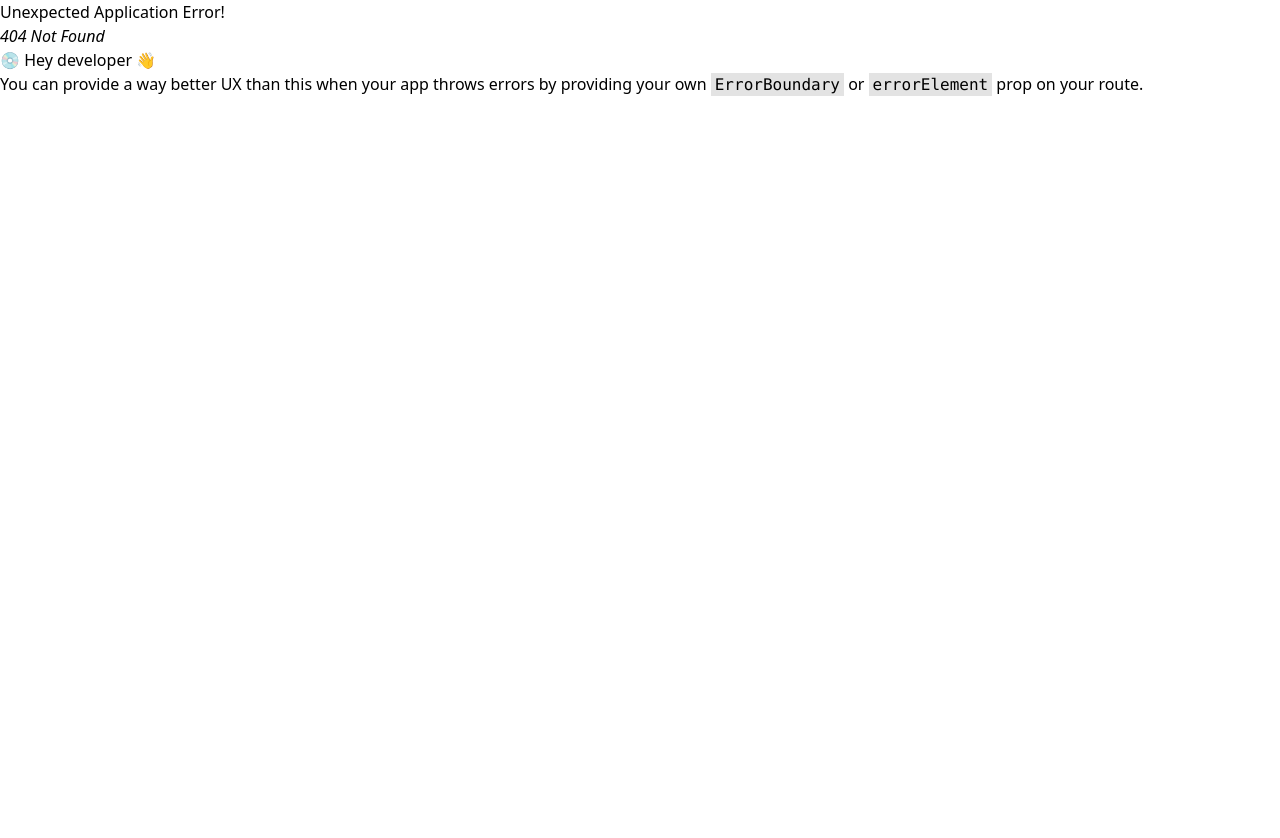
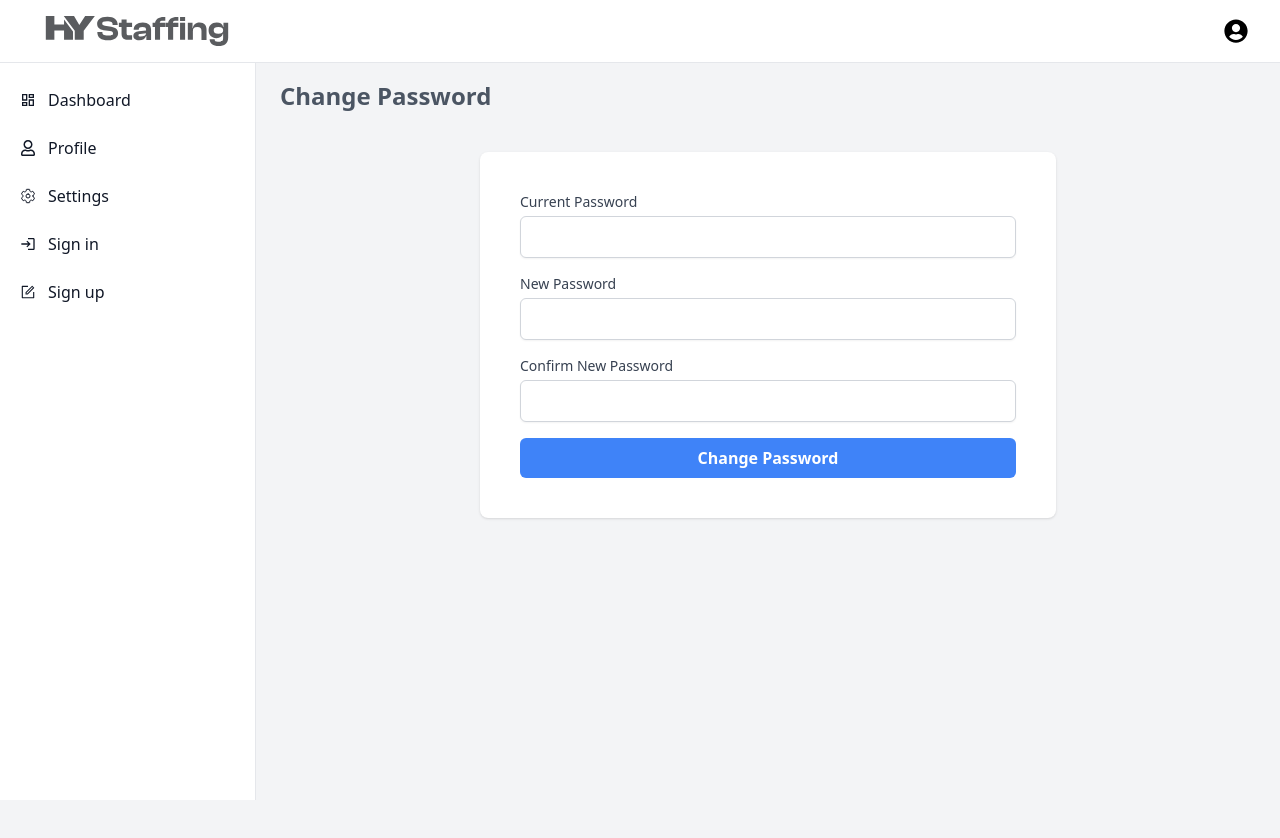
Before and after one commit to abdusbdcalling/hy-staffing-dashboard, a React (Vite) app: page /dashboard/change-password in a window 1280 px wide. Before the commit this address had no page. Shown: the top 838 px of the page. Before the commit the page ends 800 px from the top, so only its background shows below. Built offline with nearby package versions, Linux system fonts and the light colour scheme.

Commit message:
dasshboard layout updated

```diff
--- a/src/components/dashboard/DashboardSidebar.jsx
+++ b/src/components/dashboard/DashboardSidebar.jsx
@@ -4,8 +4,23 @@ import { IoSettingsOutline } from 'react-icons/io5';
 import { MdLogin } from 'react-icons/md';
 import { AiOutlineForm } from 'react-icons/ai';
 import { Link } from 'react-router-dom';
+import { useState } from 'react';
+import SettingsNavbar from './SettingsNavbar';
 
-function DashboardSidebar() {
+function DashboardSidebar({ toggleSidebar }) {
+  const [isSettingsOpen, setSettingsOpen] = useState(false);
+
+  const toggleSettings = () => {
+    setSettingsOpen(!isSettingsOpen);
+  };
+
+  function handleOnClick() {
+    setSettingsOpen(false);
+    if (isMobile) {
+      toggleSidebar(false);
+    }
+  }
+
   return (
     <aside className="fixed top-0 left-0 z-40 w-64 h-screen pt-20 bg-white border-r border-gray-200 dark:bg-gray-800 dark:border-gray-700">
       <div className="h-full px-3 pb-4 overflow-y-auto bg-white dark:bg-gray-800">
@@ -14,6 +29,7 @@ function DashboardSidebar() {
             <Link
               to="/"
               className="flex items-center p-2 text-gray-900 rounded-lg dark:text-white hover:bg-gray-100 dark:hover:bg-gray-700 group"
+              onClick={handleOnClick}
             >
               <MdOutlineDashboard />
               <span className="ms-3">Dashboard</span>
@@ -21,21 +37,23 @@ function DashboardSidebar() {
           </li>
           <li>
             <Link
-              to="/profile"
+              to="/dashboard/profile"
               className="flex items-center p-2 text-gray-900 rounded-lg dark:text-white hover:bg-gray-100 dark:hover:bg-gray-700 group"
+              onClick={handleOnClick}
             >
               <FaRegUser />
               <span className="ms-3">Profile</span>
             </Link>
           </li>
           <li>
-            <Link
-              to="/settings"
-              className="flex items-center p-2 text-gray-900 rounded-lg dark:text-white hover:bg-gray-100 dark:hover:bg-gray-700 group"
+            <button
+              onClick={toggleSettings}
+              className="flex items-center w-full p-2 text-gray-900 rounded-lg dark:text-white hover:bg-gray-100 dark:hover:bg-gray-700 group"
             >
               <IoSettingsOutline />
               <span className="ms-3">Settings</span>
-            </Link>
+            </button>
+            {isSettingsOpen && <SettingsNavbar toggleSidebar={toggleSidebar} />}
           </li>
           <li>
             <Link
--- /dev/null
+++ b/src/components/dashboard/SettingsNavbar.jsx
@@ -0,0 +1,31 @@
+import { Link } from 'react-router-dom';
+import { RiLockPasswordLine } from 'react-icons/ri';
+import useDeviceSize from '../../hooks/useDeviceSize';
+import { useEffect } from 'react';
+
+export default function SettingsNavbar({ toggleSidebar }) {
+  const isMobile = useDeviceSize();
+
+  function handleOnClick() {
+    if (isMobile) {
+      toggleSidebar(false);
+    }
+  }
+
+  return (
+    <nav>
+      <ul className="pl-6 mt-2 space-y-2">
+        <li>
+          <Link
+            to="/dashboard/change-password"
+            className="flex items-center p-2 text-gray-900 rounded-lg dark:text-white hover:bg-gray-100 dark:hover:bg-gray-700 group"
+            onClick={handleOnClick}
+          >
+            <RiLockPasswordLine />
+            <span className="ms-3">Change Password</span>
+          </Link>
+        </li>
+      </ul>
+    </nav>
+  );
+}
--- a/src/layout/DashboardLayout.jsx
+++ b/src/layout/DashboardLayout.jsx
@@ -21,7 +21,7 @@ function DashboardLayout() {
     <>
       <div className=" bg-gray-100 w-full h-screen">
         <DashboardNavbar toggleSidebar={toggleSidebar} />
-        {isSidebarOpen && <DashboardSidebar />}
+        {isSidebarOpen && <DashboardSidebar toggleSidebar={toggleSidebar} />}
         <main>
           <div className="p-6 sm:ml-64 mt-14">
             <Outlet />
--- /dev/null
+++ b/src/pages/Password/ChangePassword.jsx
@@ -0,0 +1,92 @@
+import { useState } from 'react';
+
+const ChangePassword = () => {
+  const [currentPassword, setCurrentPassword] = useState('');
+  const [newPassword, setNewPassword] = useState('');
+  const [confirmPassword, setConfirmPassword] = useState('');
+  const [error, setError] = useState('');
+  const [success, setSuccess] = useState('');
+
+  const handleSubmit = async (e) => {
+    e.preventDefault();
+    setError('');
+    setSuccess('');
+
+    if (newPassword !== confirmPassword) {
+      setError('New passwords do not match.');
+      return;
+    }
+
+    try {
+      // Call API to change password
+      // For example:
+      // await changePasswordApi(currentPassword, newPassword);
+
+      // Set success message
+      setSuccess('Password changed successfully.');
+    } catch (error) {
+      setError('Failed to change password. Please try again.');
+    }
+  };
+
+  return (
+    <div>
+      <h2 className="sm:text-2xl sm:mt-0 mt-2 text-xl font-semibold text-gray-600">
+        Change Password
+      </h2>
+      <div className="p-10 mt-10 sm:max-w-xl w-full mx-auto bg-white shadow rounded-lg">
+        <form onSubmit={handleSubmit}>
+          <div className="mb-4">
+            <label className="block text-sm font-medium text-gray-700" htmlFor="currentPassword">
+              Current Password
+            </label>
+            <input
+              type="password"
+              id="currentPassword"
+              value={currentPassword}
+              onChange={(e) => setCurrentPassword(e.target.value)}
+              className="mt-1 p-2 block w-full border border-gray-300 rounded-md shadow-sm"
+              required
+            />
+          </div>
+          <div className="mb-4">
+            <label className="block text-sm font-medium text-gray-700" htmlFor="newPassword">
+              New Password
+            </label>
+            <input
+              type="password"
+              id="newPassword"
+              value={newPassword}
+              onChange={(e) => setNewPassword(e.target.value)}
+              className="mt-1 p-2 block w-full border border-gray-300 rounded-md shadow-sm"
+              required
+            />
+          </div>
+          <div className="mb-4">
+            <label className="block text-sm font-medium text-gray-700" htmlFor="confirmPassword">
+              Confirm New Password
+            </label>
+            <input
+              type="password"
+              id="confirmPassword"
+              value={confirmPassword}
+              onChange={(e) => setConfirmPassword(e.target.value)}
+              className="mt-1 p-2 block w-full border border-gray-300 rounded-md shadow-sm"
+              required
+            />
+          </div>
+          {error && <p className="text-red-500">{error}</p>}
+          {success && <p className="text-green-500">{success}</p>}
+          <button
+            type="submit"
+            className="w-full py-2 px-4 bg-blue-500 text-white font-bold rounded-md hover:bg-blue-700"
+          >
+            Change Password
+          </button>
+        </form>
+      </div>
+    </div>
+  );
+};
+
+export default ChangePassword;
```
Also changed, not shown: src/router/router.jsx (+6 -1 lines).
